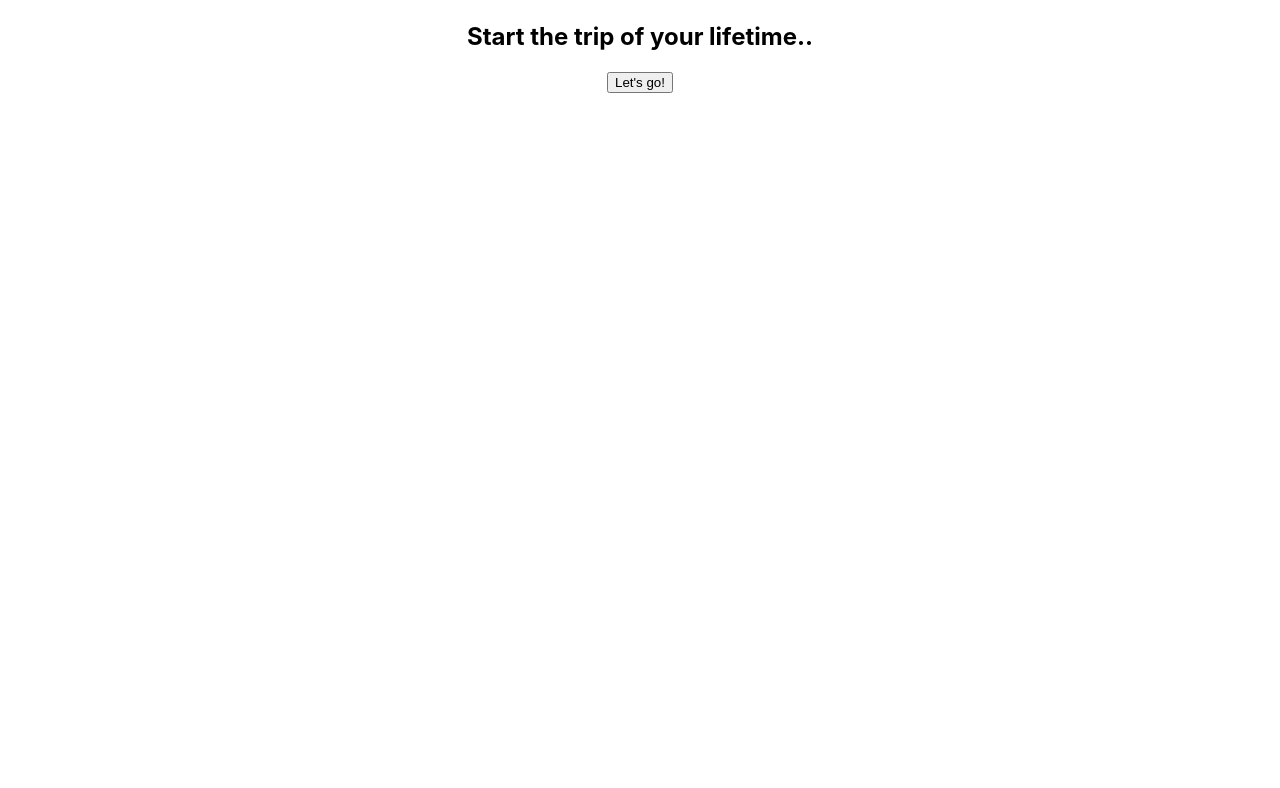
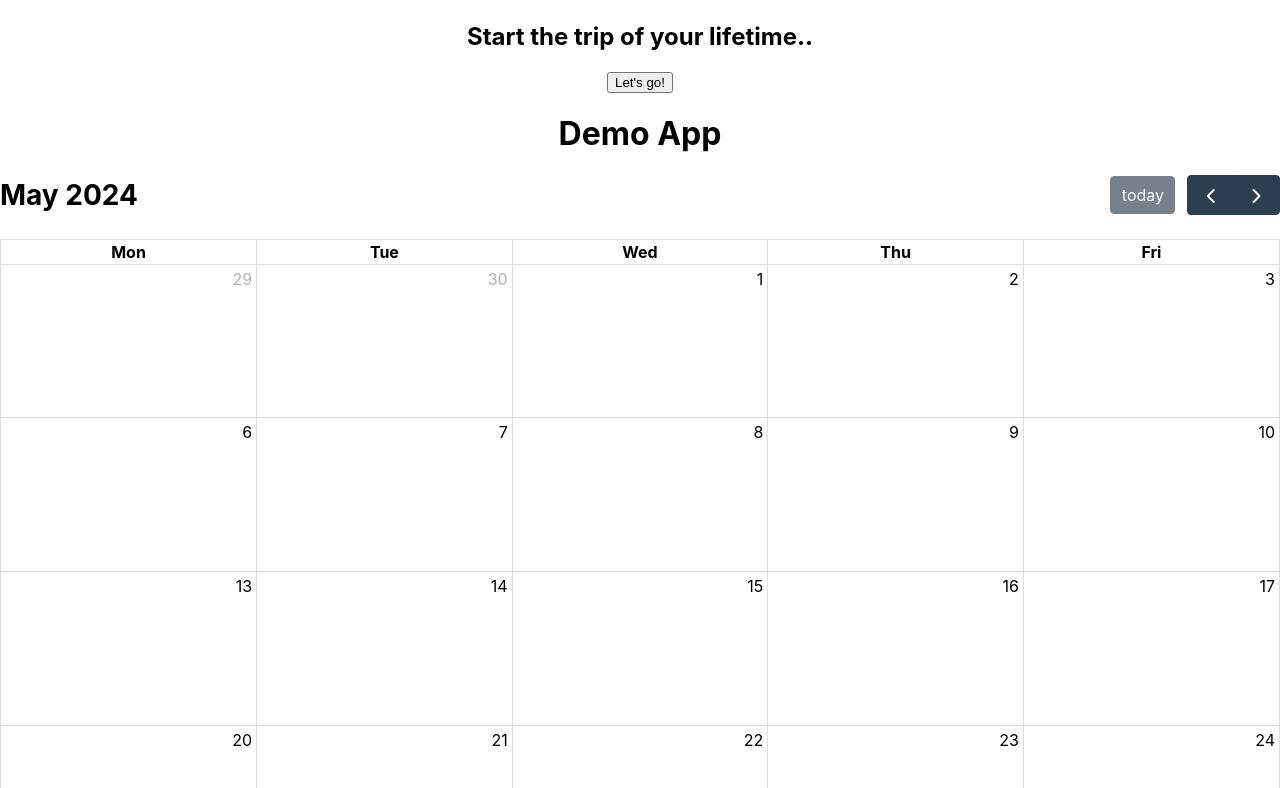
Before and after one commit to madduf-last-dance/frontend, a React (Create React App) app: page / in a window 1280 px wide. Shown: the part 1212-2000 px from the top of the page. Before the commit the page ends 1305 px from the top, so only its background shows below. Built offline with nearby package versions, Linux system fonts and the light colour scheme.

Commit message:
feat: added fullcalendar dependency

```diff
--- a/package.json
+++ b/package.json
@@ -3,6 +3,10 @@
   "version": "0.1.0",
   "private": true,
   "dependencies": {
+    "@fullcalendar/core": "^6.1.13",
+    "@fullcalendar/daygrid": "^6.1.13",
+    "@fullcalendar/interaction": "^6.1.13",
+    "@fullcalendar/react": "^6.1.13",
     "@testing-library/jest-dom": "^5.17.0",
     "@testing-library/react": "^13.4.0",
     "@testing-library/user-event": "^13.5.0",
--- a/src/App.js
+++ b/src/App.js
@@ -6,13 +6,39 @@
 import Register from './components/register/register';
 import Login from './components/login/login';
 import { useState } from 'react';
+import FullCalendar from '@fullcalendar/react'
+import dayGridPlugin from '@fullcalendar/daygrid'
+import interactionPlugin from '@fullcalendar/interaction'
+
+const events = [
+  { title: 'Meeting', start: new Date() }
+]
+
 
 function App() {
+  function handleDateSelect(selectInfo) {
+    let title = prompt('Please enter a new title for your event')
+    let calendarApi = selectInfo.view.calendar
+
+    calendarApi.unselect() // clear date selection
+
+    if (title) {
+      calendarApi.addEvent({
+        id: 123,
+        title,
+        start: selectInfo.startStr,
+        end: selectInfo.endStr,
+        allDay: selectInfo.allDay
+      })
+    }
+  }
 
   const [accessToken, setAccessToken] = useState('')
 
+
   return (
     <div className="App">
+
 
     <Router>
       <Routes>
@@ -45,10 +71,33 @@
           </Route>
       </Routes>
     </Router>
+    <div>
+      <h1>Demo App</h1>
+      <FullCalendar
+        plugins={[dayGridPlugin, interactionPlugin]}
+        editable={true}
+        selectable={true}
+        initialView='dayGridMonth'
+        weekends={false}
+        events={events}
+        select={handleDateSelect}
+        eventContent={renderEventContent}
+      />
+    </div>
 
 
     </div>
   );
 }
+//
+// a custom render function
+function renderEventContent(eventInfo) {
+  return (
+    <>
+      <b>{eventInfo.timeText}</b>
+      <i>{eventInfo.event.title}</i>
+    </>
+  )
+}
 
 export default App;
```
Also changed, not shown: 1 other file (tests, documents, lock files or other folders).
